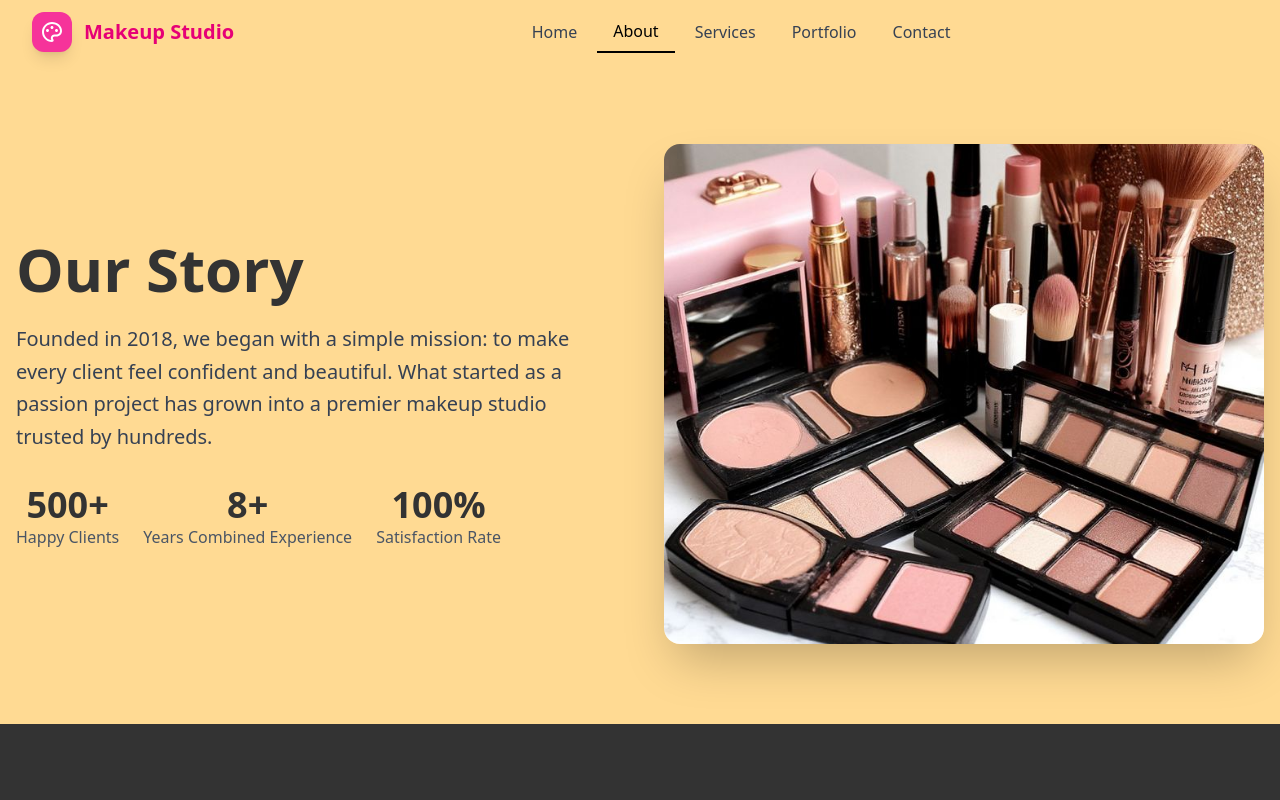
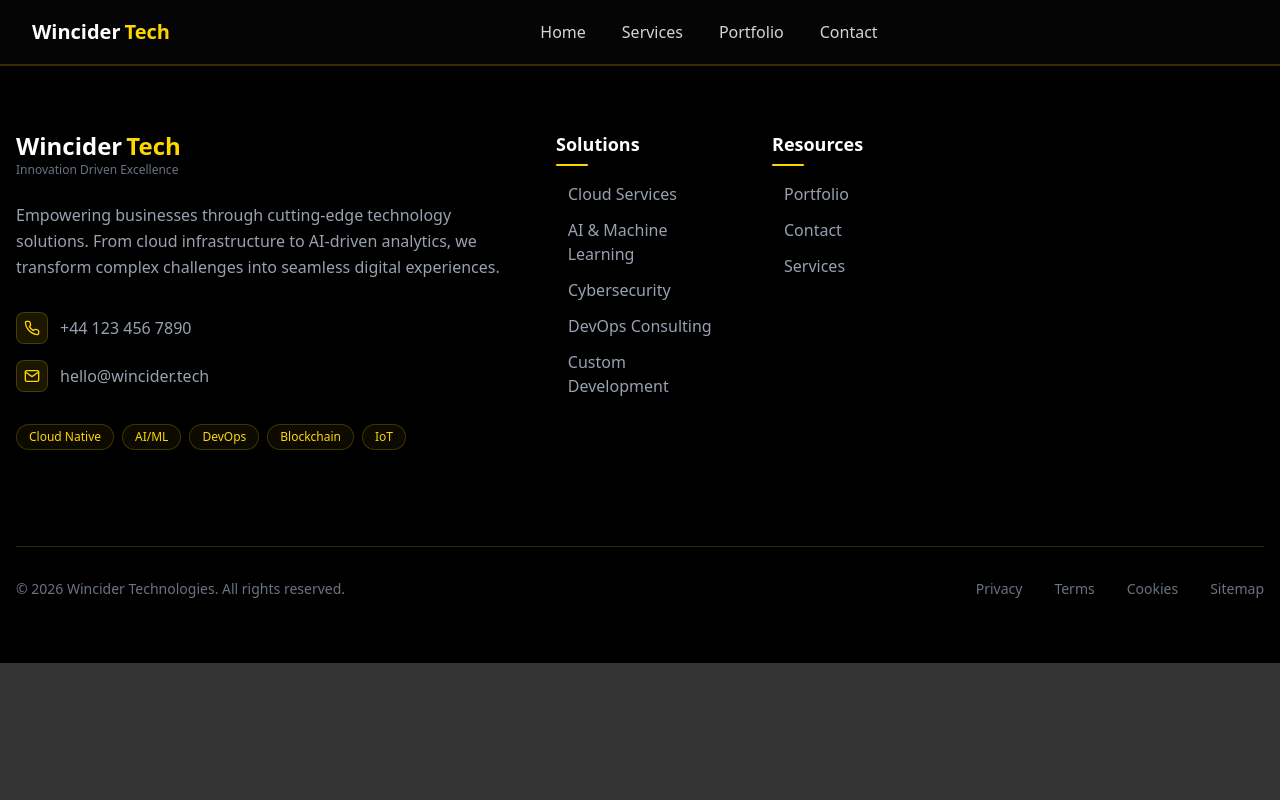
Before and after one commit to ikosong1406/Wincider, a React (Vite) app: page /about in a window 1280 px wide. Shown: the top 800 px of the page. Built offline with nearby package versions, Linux system fonts and the light colour scheme.

Commit message:
modified:   index.html 	modified:   src/App.jsx 	modified:   src/components/Footer.jsx 	modified:   src/components/Header.jsx

```diff
--- a/index.html
+++ b/index.html
@@ -4,7 +4,7 @@
     <meta charset="UTF-8" />
     <link rel="icon" type="image/svg+xml" href="/vite.svg" />
     <meta name="viewport" content="width=device-width, initial-scale=1.0" />
-    <title>makeup</title>
+    <title>Wincider</title>
   </head>
   <body>
     <div id="root"></div>
--- a/src/App.jsx
+++ b/src/App.jsx
@@ -2,7 +2,6 @@ import { BrowserRouter as Router, Routes, Route } from "react-router-dom";
 import Header from "./components/Header";
 import Footer from "./components/Footer";
 import Home from "./pages/Home";
-import About from "./pages/About";
 import Services from "./pages/Services";
 import Portfolio from "./pages/Portfolio";
 import Contact from "./pages/Contact";
@@ -14,7 +13,6 @@ function App() {
       <Header />
       <Routes>
         <Route path="/" element={<Home />} />
-        <Route path="/about" element={<About />} />
         <Route path="/services" element={<Services />} />
         <Route path="/portfolio" element={<Portfolio />} />
         <Route path="/contact" element={<Contact />} />
--- a/src/components/Footer.jsx
+++ b/src/components/Footer.jsx
@@ -1,101 +1,115 @@
 import { Link } from "react-router-dom";
 import {
-  FiFacebook,
+  FiGithub,
+  FiLinkedin,
   FiTwitter,
-  FiInstagram,
-  FiYoutube,
   FiMail,
   FiPhone,
   FiMapPin,
+  FiGlobe,
+  FiCpu,
 } from "react-icons/fi";
-import { RiPaletteLine } from "react-icons/ri";
+import { RiCodeBoxLine, RiFlashlightLine } from "react-icons/ri";
 
 const footerLinks = {
-  Services: [
-    { name: "Makeup Tutorials", path: "/services#tutorials" },
-    { name: "Beauty Consultation", path: "/services#consultation" },
-    { name: "Custom Kits", path: "/services#custom-kits" },
-    { name: "Events Makeup", path: "/services#events" },
+  Solutions: [
+    { name: "Cloud Services", path: "/services#cloud" },
+    { name: "AI & Machine Learning", path: "/services#ai" },
+    { name: "Cybersecurity", path: "/services#security" },
+    { name: "DevOps Consulting", path: "/services#devops" },
+    { name: "Custom Development", path: "/services#development" },
   ],
-  Company: [
-    { name: "About Us", path: "/about" },
-    { name: "Our Team", path: "/about#team" },
-    { name: "Careers", path: "/about#careers" },
-    { name: "Press", path: "/about#press" },
+  Resources: [
+    { name: "Portfolio", path: "/portfolio" },
+    { name: "Contact", path: "/contact" },
+    { name: " Services", path: "/services" },
   ],
 };
 
 const socialLinks = [
-  { icon: <FiInstagram />, label: "Instagram", color: "hover:text-pink-600" },
-  { icon: <FiFacebook />, label: "Facebook", color: "hover:text-blue-600" },
-  { icon: <FiTwitter />, label: "Twitter", color: "hover:text-sky-500" },
-  { icon: <FiYoutube />, label: "YouTube", color: "hover:text-red-600" },
+  { icon: <FiGithub />, label: "GitHub", color: "hover:text-[#FFD700]" },
+  { icon: <FiLinkedin />, label: "LinkedIn", color: "hover:text-[#FFD700]" },
+  { icon: <FiTwitter />, label: "X (Twitter)", color: "hover:text-[#FFD700]" },
+  { icon: <FiGlobe />, label: "Dev.to", color: "hover:text-[#FFD700]" },
 ];
 
 export default function Footer() {
   return (
-    <footer className="bg-[#B9A281] text-[#333333] mt-auto">
+    <footer className="bg-black text-gray-300 mt-auto border-t border-[#FFD700]/20">
       {/* Main Footer Content */}
-      <div className="container mx-auto px-4 py-12">
-        <div className="grid grid-cols-1 md:grid-cols-2 lg:grid-cols-5 gap-8">
-          {/* Brand Column */}
-          <div className="lg:col-span-2">
-            <Link to="/" className="flex items-center gap-3 mb-6">
-              <div className="w-12 h-12 rounded-xl bg-pink-500 flex items-center justify-center">
-                <RiPaletteLine className="w-7 h-7 text-white" />
-              </div>
+      <div className="container mx-auto px-4 py-16">
+        <div className="grid grid-cols-1 lg:grid-cols-12 gap-12">
+          {/* Brand Column - Larger */}
+          <div className="lg:col-span-5">
+            <Link to="/" className="flex items-center gap-3 mb-6 group">
               <div>
-                <h2 className="text-2xl font-bold">Makeup Studio</h2>
+                <h2 className="text-2xl font-bold">
+                  <span className="text-white">Wincider</span>
+                  <span className="text-[#FFD700] ml-1">Tech</span>
+                </h2>
+                <p className="text-xs text-gray-500">
+                  Innovation Driven Excellence
+                </p>
               </div>
             </Link>
-            <p className="mb-6 max-w-md">
-              Discover premium beauty products, expert tutorials, and
-              personalized beauty consultations. Elevate your makeup game with
-              our curated collection.
+
+            <p className="mb-8 text-gray-400 leading-relaxed">
+              Empowering businesses through cutting-edge technology solutions.
+              From cloud infrastructure to AI-driven analytics, we transform
+              complex challenges into seamless digital experiences.
             </p>
 
-            {/* Contact Info */}
-            <div className="space-y-3 mb-6">
-              <div className="flex items-center gap-3">
-                <FiMapPin className="w-5 h-5 text-primary-400" />
-                <span>123 Beauty Street, Los Angeles, CA 90210</span>
+            {/* Contact Info with Gold Accents */}
+            <div className="space-y-4 mb-8">
+              <div className="flex items-center gap-3 group">
+                <div className="w-8 h-8 rounded-lg bg-[#FFD700]/10 flex items-center justify-center border border-[#FFD700]/20 group-hover:bg-[#FFD700]/20 transition-colors">
+                  <FiPhone className="w-4 h-4 text-[#FFD700]" />
+                </div>
+                <span className="text-gray-400">+44 123 456 7890</span>
               </div>
-              <div className="flex items-center gap-3">
-                <FiPhone className="w-5 h-5 text-primary-400" />
-                <span>+1 (555) 123-4567</span>
-              </div>
-              <div className="flex items-center gap-3">
-                <FiMail className="w-5 h-5 text-primary-400" />
-                <span>hello@makeupstudio.com</span>
+              <div className="flex items-center gap-3 group">
+                <div className="w-8 h-8 rounded-lg bg-[#FFD700]/10 flex items-center justify-center border border-[#FFD700]/20 group-hover:bg-[#FFD700]/20 transition-colors">
+                  <FiMail className="w-4 h-4 text-[#FFD700]" />
+                </div>
+                <span className="text-gray-400">hello@wincider.tech</span>
               </div>
             </div>
 
-            {/* Social Links */}
-            <div className="flex gap-4">
-              {socialLinks.map((social, index) => (
-                <a
-                  key={index}
-                  href="#"
-                  className={`w-10 h-10 rounded-full bg-gray-800 flex items-center justify-center transition-colors ${social.color} hover:bg-gray-700`}
-                  aria-label={social.label}
-                >
-                  <span className="text-xl text-white">{social.icon}</span>
-                </a>
-              ))}
+            {/* Tech Stack Pills */}
+            <div className="mb-8 flex flex-wrap gap-2">
+              <span className="px-3 py-1 bg-[#FFD700]/5 border border-[#FFD700]/20 rounded-full text-xs text-[#FFD700]">
+                Cloud Native
+              </span>
+              <span className="px-3 py-1 bg-[#FFD700]/5 border border-[#FFD700]/20 rounded-full text-xs text-[#FFD700]">
+                AI/ML
+              </span>
+              <span className="px-3 py-1 bg-[#FFD700]/5 border border-[#FFD700]/20 rounded-full text-xs text-[#FFD700]">
+                DevOps
+              </span>
+              <span className="px-3 py-1 bg-[#FFD700]/5 border border-[#FFD700]/20 rounded-full text-xs text-[#FFD700]">
+                Blockchain
+              </span>
+              <span className="px-3 py-1 bg-[#FFD700]/5 border border-[#FFD700]/20 rounded-full text-xs text-[#FFD700]">
+                IoT
+              </span>
             </div>
           </div>
 
           {/* Navigation Columns */}
           {Object.entries(footerLinks).map(([category, links]) => (
-            <div key={category}>
-              <h3 className="text-lg font-bold mb-4 text-white">{category}</h3>
+            <div key={category} className="lg:col-span-2">
+              <h3 className="text-lg font-bold mb-6 text-white relative inline-block">
+                {category}
+                <span className="absolute -bottom-2 left-0 w-8 h-0.5 bg-[#FFD700] rounded-full"></span>
+              </h3>
               <ul className="space-y-3">
                 {links.map((link) => (
                   <li key={link.name}>
                     <Link
                       to={link.path}
-                      className="hover:text-primary-400 transition-colors"
+                      className="text-gray-400 hover:text-[#FFD700] transition-colors flex items-center gap-2 group"
                     >
+                      <span className="w-1 h-1 bg-[#FFD700] rounded-full opacity-0 group-hover:opacity-100 transition-opacity"></span>
                       {link.name}
                     </Link>
                   </li>
@@ -106,26 +120,36 @@ export default function Footer() {
         </div>
 
         {/* Bottom Bar */}
-        <div className="mt-8 pt-8 border-t border-gray-700">
+        <div className="mt-16 pt-8 border-t border-[#FFD700]/20">
           <div className="flex flex-col md:flex-row justify-between items-center gap-4">
-            <p className="text-sm">
-              © {new Date().getFullYear()} Makeup Studio. All rights reserved.
+            <p className="text-sm text-gray-500">
+              © {new Date().getFullYear()} Wincider Technologies. All rights
+              reserved.
             </p>
-            <div className="flex gap-6 text-sm">
+            <div className="flex gap-8 text-sm">
               <Link
                 to="/privacy"
-                className="hover:text-white transition-colors"
+                className="text-gray-500 hover:text-[#FFD700] transition-colors"
               >
-                Privacy Policy
+                Privacy
               </Link>
-              <Link to="/terms" className="hover:text-white transition-colors">
-                Terms of Service
+              <Link
+                to="/terms"
+                className="text-gray-500 hover:text-[#FFD700] transition-colors"
+              >
+                Terms
               </Link>
               <Link
                 to="/cookies"
-                className="hover:text-white transition-colors"
+                className="text-gray-500 hover:text-[#FFD700] transition-colors"
               >
-                Cookie Policy
+                Cookies
+              </Link>
+              <Link
+                to="/sitemap"
+                className="text-gray-500 hover:text-[#FFD700] transition-colors"
+              >
+                Sitemap
               </Link>
             </div>
           </div>
--- a/src/components/Header.jsx
+++ b/src/components/Header.jsx
@@ -1,24 +1,9 @@
 import { Link, useLocation } from "react-router-dom";
 import { useState } from "react";
-import {
-  FiMenu,
-  FiX,
-  FiHome,
-  FiInfo,
-  FiTool,
-  FiImage,
-  FiMail,
-  FiShoppingBag,
-  FiUser,
-  FiSearch,
-  FiHeart,
-  FiShoppingCart,
-} from "react-icons/fi";
-import { RiPaletteLine, RiCloseLine, RiMenuLine } from "react-icons/ri";
+import { RiCodeLine, RiCloseLine, RiMenuLine, RiCpuLine } from "react-icons/ri";
 
 const navigation = [
   { name: "Home", path: "/" },
-  { name: "About", path: "/about" },
   { name: "Services", path: "/services" },
   {
     name: "Portfolio",
@@ -33,18 +18,16 @@ export default function Header() {
 
   return (
     <>
-      <header className="sticky top-0 z-50 backdrop-blur-lg bg-[#ffda93]">
+      <header className="sticky top-0 z-50 backdrop-blur-lg bg-black/90 border-b border-[#FFD700]/20">
         <div className="container mx-auto px-4 sm:px-6 lg:px-8">
           <div className="flex items-center justify-between h-16">
             {/* Logo and Brand */}
             <div className="flex items-center">
               <Link to="/" className="flex items-center gap-3">
-                <div className="w-10 h-10 rounded-xl bg-pink-500 flex items-center justify-center shadow-lg">
-                  <RiPaletteLine className="w-6 h-6 text-white" />
-                </div>
-                <div className="hidden sm:block">
-                  <h1 className="text-xl font-bold bg-pink-600 bg-clip-text text-transparent">
-                    Makeup Studio
+                <div className="">
+                  <h1 className="text-xl font-bold">
+                    <span className="text-white">Wincider</span>
+                    <span className="text-[#FFD700] ml-1">Tech</span>
                   </h1>
                 </div>
               </Link>
@@ -56,13 +39,17 @@ export default function Header() {
                 <Link
                   key={item.name}
                   to={item.path}
-                  className={`flex items-center gap-2 px-4 py-2 font-medium transition-all ${
+                  className={`flex items-center gap-2 px-4 py-2 font-medium transition-all relative group ${
                     location.pathname === item.path
-                      ? "border-b-2 border-[#33333] text-primary-600"
-                      : "text-gray-700"
+                      ? "text-[#FFD700]"
+                      : "text-gray-300 hover:text-[#FFD700]"
                   }`}
                 >
                   {item.name}
+                  {location.pathname === item.path && (
+                    <span className="absolute bottom-0 left-0 w-full h-0.5 bg-[#FFD700] rounded-full" />
+                  )}
+                  <span className="absolute bottom-0 left-0 w-0 h-0.5 bg-[#FFD700] rounded-full transition-all group-hover:w-full" />
                 </Link>
               ))}
             </nav>
@@ -72,12 +59,12 @@ export default function Header() {
               {/* Mobile Menu Button */}
               <button
                 onClick={() => setIsMenuOpen(!isMenuOpen)}
-                className="lg:hidden p-2 rounded-lg hover:bg-gray-100 transition-colors"
+                className="lg:hidden p-2 rounded-lg hover:bg-[#FFD700]/10 transition-colors border border-[#FFD700]/20"
               >
                 {isMenuOpen ? (
-                  <RiCloseLine className="w-6 h-6 text-[#333333]" />
+                  <RiCloseLine className="w-6 h-6 text-[#FFD700]" />
                 ) : (
-                  <RiMenuLine className="w-6 h-6 text-[#333333]" />
+                  <RiMenuLine className="w-6 h-6 text-[#FFD700]" />
                 )}
               </button>
             </div>
@@ -90,30 +77,30 @@ export default function Header() {
         <div className="lg:hidden fixed inset-0 z-55">
           {/* Backdrop */}
           <div
-            className="fixed inset-0 bg-black/50"
+            className="fixed inset-0 bg-black/90 backdrop-blur-sm"
             onClick={() => setIsMenuOpen(false)}
           />
 
           {/* Mobile Menu Panel */}
-          <div className="fixed top-0 left-0 bottom-0 w-80 bg-[#333333] shadow-xl animate-slide-in">
+          <div className="fixed top-0 left-0 bottom-0 w-80 bg-black border-r border-[#FFD700]/20 shadow-xl animate-slide-in">
             {/* Menu Header */}
-            <div className="flex items-center justify-between p-6 border-b border-gray-100">
+            <div className="flex items-center justify-between p-6 border-b border-[#FFD700]/20">
               <div className="flex items-center gap-3">
-                <div className="w-10 h-10 rounded-xl bg-pink-500 flex items-center justify-center">
-                  <RiPaletteLine className="w-6 h-6 text-white" />
-                </div>
                 <div>
-                  <h2 className="text-lg font-bold text-[#ffda93]">
-                    Makeup Studio
+                  <h2 className="text-lg font-bold">
+                    <span className="text-white">Wincider</span>
+                    <span className="text-[#FFD700] ml-1">Tech</span>
                   </h2>
-                  <p className="text-sm text-[#B9A281]">Navigation Menu</p>
+                  <p className="text-sm text-gray-400">
+                    Innovation & Excellence
+                  </p>
                 </div>
               </div>
               <button
                 onClick={() => setIsMenuOpen(false)}
-                className="p-2 rounded-lg hover:bg-gray-100"
+                className="p-2 rounded-lg hover:bg-[#FFD700]/10 border border-[#FFD700]/20"
               >
-                <RiCloseLine className="w-6 h-6 text-white" />
+                <RiCloseLine className="w-6 h-6 text-[#FFD700]" />
               </button>
             </div>
 
@@ -127,29 +114,20 @@ export default function Header() {
                     onClick={() => setIsMenuOpen(false)}
                     className={`flex items-center gap-3 px-4 py-3 rounded-lg font-medium transition-all ${
                       location.pathname === item.path
-                        ? "bg-[#ffda93] text-[#333333]"
-                        : "text-[#B9A281] hover:bg-gray-50"
+                        ? "bg-gradient-to-r from-[#FFD700]/10 to-[#DAA520]/10 text-[#FFD700] border border-[#FFD700]/20"
+                        : "text-gray-300 hover:bg-[#FFD700]/5 hover:text-[#FFD700]"
                     }`}
                   >
                     {item.name}
                   </Link>
                 ))}
               </div>
-
-              {/* Contact Info */}
-              <div className="mt-8 px-4">
-                <p className="text-sm text-[#B9A281] mb-2">Need help?</p>
-                <p className="text-[#ffda93] font-medium">+1 (555) 123-4567</p>
-                <p className="text-sm text-[#B9A281] mt-1">
-                  contact@makeupstudio.com
-                </p>
-              </div>
             </nav>
           </div>
         </div>
       )}
 
-      {/* Add animation keyframes to index.css or use inline style */}
+      {/* Add animation keyframes */}
       <style>{`
         @keyframes slide-in {
           from {
```
